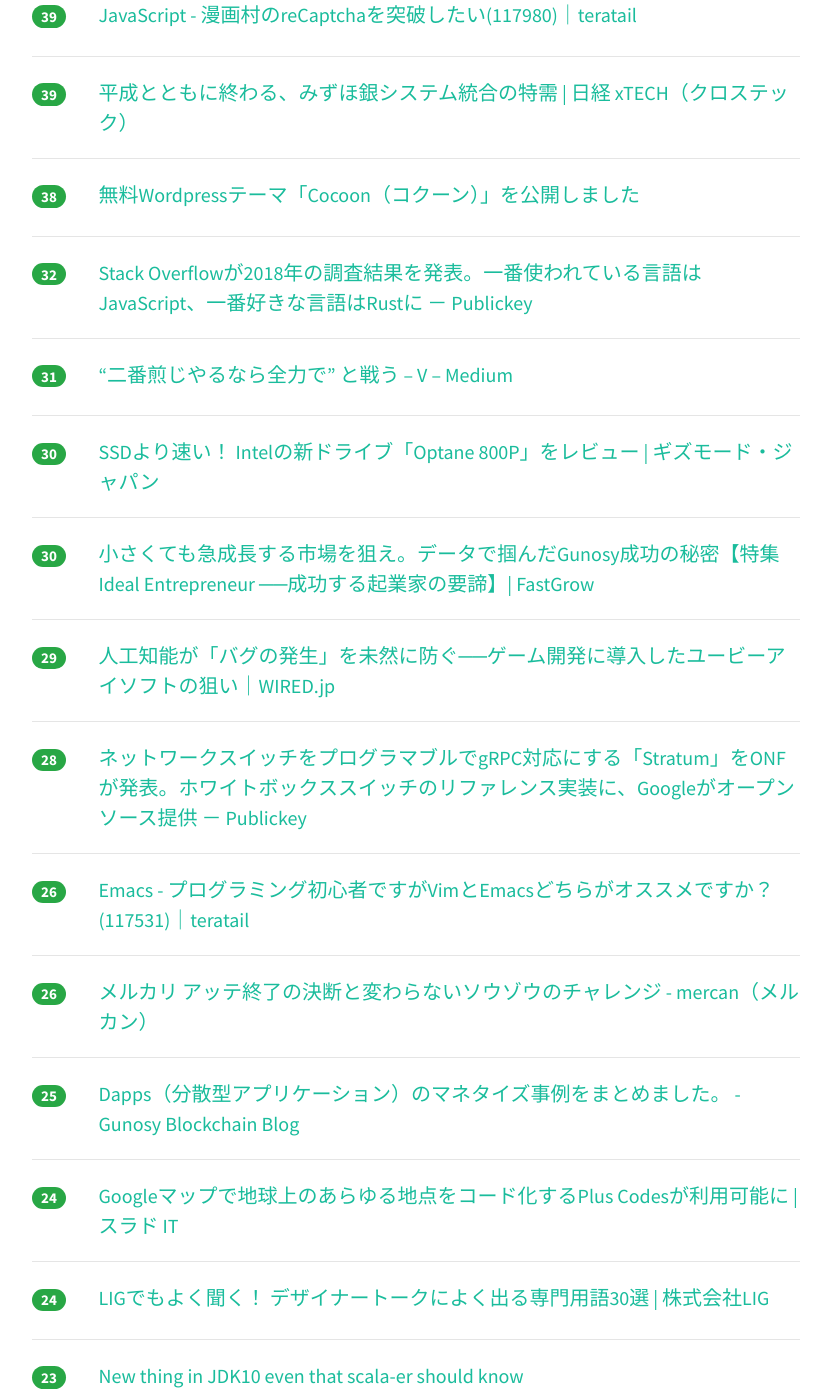
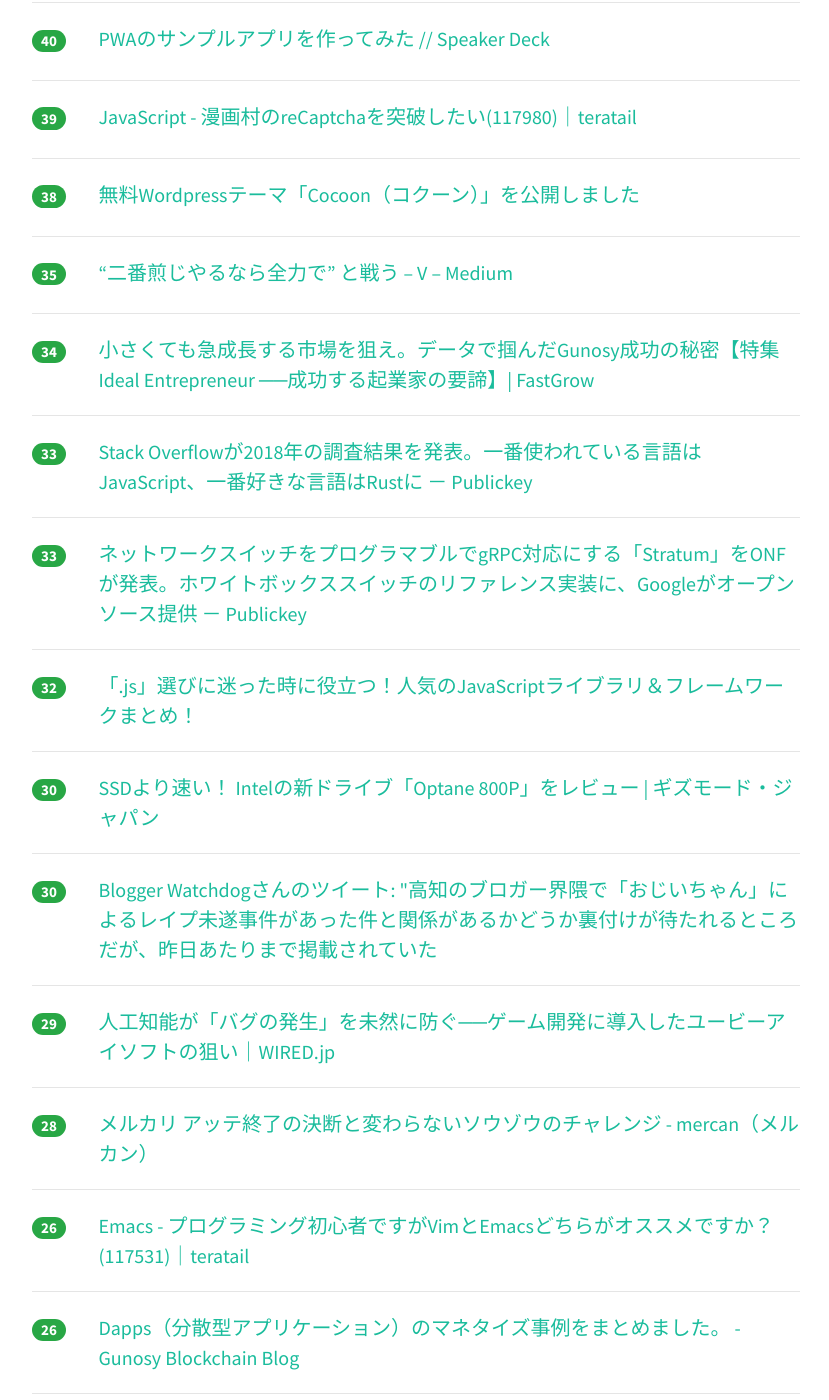
Before and after one commit to yatta47/hatena-matome-site, a Jekyll site: the page built from _posts/2018-03-19-hatena.md, in a window 1280 px wide and 1400 px high, scrolled down 2636 px. Shown: the whole window, without its empty margins (224-1053 px from the left). Built offline with Jekyll 4.4.1, drawn with Linux system fonts in a browser that asks for light colours; nearby versions of some CDN libraries; some of the changed text lies outside the part shown.

Commit message:
Updated 2018-03-19

```diff
--- a/_posts/2018-03-19-hatena.md
+++ b/_posts/2018-03-19-hatena.md
@@ -1,69 +1,74 @@
 ---
 layout: post
 title:  "2018-03-19 はてぶIT"
-date:   2018-03-19 20:03:28
+date:   2018-03-19 21:03:07
 tags: [it-hotentry]
 ---
-54 件のデータあり
+56 件のデータあり
 
 <hr><div class="row">
-<div class="col-1"><span class="badge badge-pill badge-success h2">522</span></div>
+<div class="col-1"><span class="badge badge-pill badge-success h2">539</span></div>
 <div class="col-11"><a href='http://hagex.hatenadiary.jp/entry/2018/03/19/032731' target='_blank'>田端信太郎氏による「#ZOZOTOWN春の乞食祭り」が開催される - Hagex-day info</a></div>
 </div>
 <hr>
 <div class="row">
-<div class="col-1"><span class="badge badge-pill badge-success h2">336</span></div>
+<div class="col-1"><span class="badge badge-pill badge-success h2">371</span></div>
+<div class="col-11"><a href='http://nein37.hatenablog.com/entry/2018/03/19/010720' target='_blank'>Android開発をする上で知っておいてほしいなと思うこと - こやまカニ大好き</a></div>
+</div>
+<hr>
+<div class="row">
+<div class="col-1"><span class="badge badge-pill badge-success h2">344</span></div>
 <div class="col-11"><a href='https://note.mu/konpyu/n/n694491cd9e80' target='_blank'>すべてをjsにまとめる思想を理解する - webpackハンズオンシリーズ｜こんぴゅ｜note</a></div>
 </div>
 <hr>
 <div class="row">
-<div class="col-1"><span class="badge badge-pill badge-success h2">332</span></div>
-<div class="col-11"><a href='http://nein37.hatenablog.com/entry/2018/03/19/010720' target='_blank'>Android開発をする上で知っておいてほしいなと思うこと - こやまカニ大好き</a></div>
-</div>
-<hr>
-<div class="row">
-<div class="col-1"><span class="badge badge-pill badge-success h2">293</span></div>
+<div class="col-1"><span class="badge badge-pill badge-success h2">317</span></div>
 <div class="col-11"><a href='https://qiita.com/sugiyamath/items/69047b6667256034fa5e' target='_blank'>形態素解析ツールの比較 (NLP2018) - Qiita</a></div>
 </div>
 <hr>
 <div class="row">
-<div class="col-1"><span class="badge badge-pill badge-success h2">287</span></div>
+<div class="col-1"><span class="badge badge-pill badge-success h2">292</span></div>
 <div class="col-11"><a href='http://www.kunst1080.net/entry/2018/03/18/225102' target='_blank'>DockerでXサーバを動かしてGUIを直接表示する - くんすとの備忘録</a></div>
 </div>
 <hr>
 <div class="row">
-<div class="col-1"><span class="badge badge-pill badge-success h2">253</span></div>
+<div class="col-1"><span class="badge badge-pill badge-success h2">265</span></div>
 <div class="col-11"><a href='https://internet.watch.impress.co.jp/docs/column/shimizu/1110337.html' target='_blank'>「AI」すごいぜ！　メールから自動で請求書作成にノンプログラミングでチャレンジした話【イニシャルB】 - INTERNET Watch</a></div>
 </div>
 <hr>
 <div class="row">
-<div class="col-1"><span class="badge badge-pill badge-success h2">212</span></div>
+<div class="col-1"><span class="badge badge-pill badge-success h2">224</span></div>
+<div class="col-11"><a href='https://note.mu/marketing/n/nd7f1c6292667' target='_blank'>女子高生が語る「LINEからインスタDM」に会話の途中で移動する理由。用途における「メッセージアプリの分散化」と受験期にスナチャがつかわれる話。｜アプリマーケティング研究所｜note</a></div>
+</div>
+<hr>
+<div class="row">
+<div class="col-1"><span class="badge badge-pill badge-success h2">213</span></div>
 <div class="col-11"><a href='http://kabumatome.doorblog.jp/archives/65910918.html' target='_blank'>情報を最速で伝える岡三マン、政治的発言のノイズ増加が市場参加者に不評 : 市況かぶ全力２階建</a></div>
 </div>
 <hr>
 <div class="row">
-<div class="col-1"><span class="badge badge-pill badge-success h2">179</span></div>
-<div class="col-11"><a href='https://note.mu/marketing/n/nd7f1c6292667' target='_blank'>女子高生が語る「LINEからインスタDM」に会話の途中で移動する理由。用途における「メッセージアプリの分散化」と受験期にスナチャがつかわれる話。｜アプリマーケティング研究所｜note</a></div>
-</div>
-<hr>
-<div class="row">
-<div class="col-1"><span class="badge badge-pill badge-success h2">165</span></div>
+<div class="col-1"><span class="badge badge-pill badge-success h2">169</span></div>
 <div class="col-11"><a href='http://blog.rokuzeudon.com/entry/textlint-app-install' target='_blank'>ブログ投稿前の文章チェックに、無料のアプリtextlint-appが便利です - LOGzeudon</a></div>
 </div>
 <hr>
 <div class="row">
-<div class="col-1"><span class="badge badge-pill badge-success h2">101</span></div>
+<div class="col-1"><span class="badge badge-pill badge-success h2">122</span></div>
 <div class="col-11"><a href='https://coliss.com/articles/build-websites/operation/css/css-quirks-oddities-and-advanced-tips.html' target='_blank'>CSSの作業効率がアップする、少し高度な使い方のまとめ | コリス</a></div>
 </div>
 <hr>
 <div class="row">
-<div class="col-1"><span class="badge badge-pill badge-success h2">66</span></div>
-<div class="col-11"><a href='http://www.itmedia.co.jp/news/articles/1803/19/news056.html' target='_blank'>東大松尾研、データサイエンティスト育成講座の演習を無料公開 - ITmedia NEWS</a></div>
+<div class="col-1"><span class="badge badge-pill badge-success h2">78</span></div>
+<div class="col-11"><a href='http://www.itmedia.co.jp/news/articles/1803/19/news079.html' target='_blank'>Alexa居酒屋、実証実験開始　音声で注文受付　「以上で」で確定 - ITmedia NEWS</a></div>
 </div>
 <hr>
 <div class="row">
-<div class="col-1"><span class="badge badge-pill badge-success h2">66</span></div>
+<div class="col-1"><span class="badge badge-pill badge-success h2">71</span></div>
 <div class="col-11"><a href='http://blog.cybozu.io/entry/2018/03/19/080000' target='_blank'>サイボウズのログ基盤 2018年版 - Cybozu Inside Out | サイボウズエンジニアのブログ</a></div>
+</div>
+<hr>
+<div class="row">
+<div class="col-1"><span class="badge badge-pill badge-success h2">69</span></div>
+<div class="col-11"><a href='http://www.itmedia.co.jp/news/articles/1803/19/news056.html' target='_blank'>東大松尾研、データサイエンティスト育成講座の演習を無料公開 - ITmedia NEWS</a></div>
 </div>
 <hr>
 <div class="row">
@@ -72,13 +77,18 @@ tags: [it-hotentry]
 </div>
 <hr>
 <div class="row">
-<div class="col-1"><span class="badge badge-pill badge-success h2">58</span></div>
-<div class="col-11"><a href='https://qiita.com/osyoyu/items/80cf6441a0c33459791d' target='_blank'>nginx に実装された gRPC サポートを試してみる - Qiita</a></div>
+<div class="col-1"><span class="badge badge-pill badge-success h2">65</span></div>
+<div class="col-11"><a href='http://techblog.scouter.co.jp/entry/2018/03/19/115229' target='_blank'>Web サイト制作にこそ Nuxt.js がベストマッチである理由 - SCOUTER開発者ブログ</a></div>
+</div>
+<hr>
+<div class="row">
+<div class="col-1"><span class="badge badge-pill badge-success h2">64</span></div>
+<div class="col-11"><a href='https://qiita.com/Akira-Isegawa/items/45eaceb6c4c4cb7ef70d' target='_blank'>エンジニアの成長を阻む7つのパターン（まとめ記事） - Qiita</a></div>
 </div>
 <hr>
 <div class="row">
 <div class="col-1"><span class="badge badge-pill badge-success h2">58</span></div>
-<div class="col-11"><a href='http://techblog.scouter.co.jp/entry/2018/03/19/115229' target='_blank'>Web サイト制作にこそ Nuxt.js がベストマッチである理由 - SCOUTER開発者ブログ</a></div>
+<div class="col-11"><a href='https://qiita.com/osyoyu/items/80cf6441a0c33459791d' target='_blank'>nginx に実装された gRPC サポートを試してみる - Qiita</a></div>
 </div>
 <hr>
 <div class="row">
@@ -87,18 +97,18 @@ tags: [it-hotentry]
 </div>
 <hr>
 <div class="row">
-<div class="col-1"><span class="badge badge-pill badge-success h2">54</span></div>
-<div class="col-11"><a href='http://www.itmedia.co.jp/news/articles/1803/19/news079.html' target='_blank'>Alexa居酒屋、実証実験開始　音声で注文受付　「以上で」で確定 - ITmedia NEWS</a></div>
-</div>
-<hr>
-<div class="row">
-<div class="col-1"><span class="badge badge-pill badge-success h2">50</span></div>
+<div class="col-1"><span class="badge badge-pill badge-success h2">57</span></div>
 <div class="col-11"><a href='http://uxmilk.jp/71610' target='_blank'>見落とされがちなアカウント概念のデザイン | UX MILK</a></div>
 </div>
 <hr>
 <div class="row">
-<div class="col-1"><span class="badge badge-pill badge-success h2">50</span></div>
-<div class="col-11"><a href='https://qiita.com/Akira-Isegawa/items/45eaceb6c4c4cb7ef70d' target='_blank'>エンジニアの成長を阻む7つのパターン（まとめ記事） - Qiita</a></div>
+<div class="col-1"><span class="badge badge-pill badge-success h2">52</span></div>
+<div class="col-11"><a href='https://career.levtech.jp/guide/knowhow/article/386/' target='_blank'>アプリ開発が怖いほど楽になる「Firebase」を徹底解説！【初心者向け】</a></div>
+</div>
+<hr>
+<div class="row">
+<div class="col-1"><span class="badge badge-pill badge-success h2">48</span></div>
+<div class="col-11"><a href='http://twitter.com/hiromitsutakagi/status/975403408994721792' target='_blank'>Hiromitsu Takagiさんのツイート: "この人、専門は何なの？ この前もNISCのイベントで基調講演に出ていたので見てみたが、セキュリティとセーフティの区別すら付いてないど素人ぶりだったが。</a></div>
 </div>
 <hr>
 <div class="row">
@@ -107,18 +117,13 @@ tags: [it-hotentry]
 </div>
 <hr>
 <div class="row">
-<div class="col-1"><span class="badge badge-pill badge-success h2">47</span></div>
-<div class="col-11"><a href='http://twitter.com/hiromitsutakagi/status/975403408994721792' target='_blank'>Hiromitsu Takagiさんのツイート: "この人、専門は何なの？ この前もNISCのイベントで基調講演に出ていたので見てみたが、セキュリティとセーフティの区別すら付いてないど素人ぶりだったが。</a></div>
+<div class="col-1"><span class="badge badge-pill badge-success h2">46</span></div>
+<div class="col-11"><a href='http://weblab.t.u-tokyo.ac.jp/gci_contents/' target='_blank'>グローバル消費インテリジェンス寄附講座演習コンテンツ 公開ページ | 東京大学松尾研究室 - Matsuo Lab</a></div>
 </div>
 <hr>
 <div class="row">
-<div class="col-1"><span class="badge badge-pill badge-success h2">45</span></div>
-<div class="col-11"><a href='https://career.levtech.jp/guide/knowhow/article/386/' target='_blank'>アプリ開発が怖いほど楽になる「Firebase」を徹底解説！【初心者向け】</a></div>
-</div>
-<hr>
-<div class="row">
-<div class="col-1"><span class="badge badge-pill badge-success h2">41</span></div>
-<div class="col-11"><a href='http://weblab.t.u-tokyo.ac.jp/gci_contents/' target='_blank'>グローバル消費インテリジェンス寄附講座演習コンテンツ 公開ページ | 東京大学松尾研究室 - Matsuo Lab</a></div>
+<div class="col-1"><span class="badge badge-pill badge-success h2">40</span></div>
+<div class="col-11"><a href='http://tech.nikkeibp.co.jp/atcl/nxt/column/18/00138/031100028/' target='_blank'>平成とともに終わる、みずほ銀システム統合の特需 | 日経 xTECH（クロステック）</a></div>
 </div>
 <hr>
 <div class="row">
@@ -132,23 +137,33 @@ tags: [it-hotentry]
 </div>
 <hr>
 <div class="row">
-<div class="col-1"><span class="badge badge-pill badge-success h2">39</span></div>
-<div class="col-11"><a href='http://tech.nikkeibp.co.jp/atcl/nxt/column/18/00138/031100028/' target='_blank'>平成とともに終わる、みずほ銀システム統合の特需 | 日経 xTECH（クロステック）</a></div>
-</div>
-<hr>
-<div class="row">
 <div class="col-1"><span class="badge badge-pill badge-success h2">38</span></div>
 <div class="col-11"><a href='https://nelog.jp/cocoon' target='_blank'>無料Wordpressテーマ「Cocoon（コクーン）」を公開しました</a></div>
 </div>
 <hr>
 <div class="row">
-<div class="col-1"><span class="badge badge-pill badge-success h2">32</span></div>
+<div class="col-1"><span class="badge badge-pill badge-success h2">35</span></div>
+<div class="col-11"><a href='https://medium.com/@voluntas/235b66969160' target='_blank'>“二番煎じやるなら全力で” と戦う – V – Medium</a></div>
+</div>
+<hr>
+<div class="row">
+<div class="col-1"><span class="badge badge-pill badge-success h2">34</span></div>
+<div class="col-11"><a href='https://www.fastgrow.jp/articles/gunosy-fukushima' target='_blank'>小さくても急成長する市場を狙え。データで掴んだGunosy成功の秘密【特集 Ideal Entrepreneur ──成功する起業家の要諦】| FastGrow</a></div>
+</div>
+<hr>
+<div class="row">
+<div class="col-1"><span class="badge badge-pill badge-success h2">33</span></div>
 <div class="col-11"><a href='http://www.publickey1.jp/blog/18/stack_overflow2018javascriptrust.html' target='_blank'>Stack Overflowが2018年の調査結果を発表。一番使われている言語はJavaScript、一番好きな言語はRustに － Publickey</a></div>
 </div>
 <hr>
 <div class="row">
-<div class="col-1"><span class="badge badge-pill badge-success h2">31</span></div>
-<div class="col-11"><a href='https://medium.com/@voluntas/235b66969160' target='_blank'>“二番煎じやるなら全力で” と戦う – V – Medium</a></div>
+<div class="col-1"><span class="badge badge-pill badge-success h2">33</span></div>
+<div class="col-11"><a href='http://www.publickey1.jp/blog/18/grpcstratumonfgoogle.html' target='_blank'>ネットワークスイッチをプログラマブルでgRPC対応にする「Stratum」をONFが発表。ホワイトボックススイッチのリファレンス実装に、Googleがオープンソース提供 － Publickey</a></div>
+</div>
+<hr>
+<div class="row">
+<div class="col-1"><span class="badge badge-pill badge-success h2">32</span></div>
+<div class="col-11"><a href='https://career.levtech.jp/guide/knowhow/article/387/' target='_blank'>「.js」選びに迷った時に役立つ！人気のJavaScriptライブラリ＆フレームワークまとめ！</a></div>
 </div>
 <hr>
 <div class="row">
@@ -158,7 +173,7 @@ tags: [it-hotentry]
 <hr>
 <div class="row">
 <div class="col-1"><span class="badge badge-pill badge-success h2">30</span></div>
-<div class="col-11"><a href='https://www.fastgrow.jp/articles/gunosy-fukushima' target='_blank'>小さくても急成長する市場を狙え。データで掴んだGunosy成功の秘密【特集 Ideal Entrepreneur ──成功する起業家の要諦】| FastGrow</a></div>
+<div class="col-11"><a href='http://twitter.com/problogger_jp/status/975592312133709824' target='_blank'>Blogger Watchdogさんのツイート: "高知のブロガー界隈で「おじいちゃん」によるレイプ未遂事件があった件と関係があるかどうか裏付けが待たれるところだが、昨日あたりまで掲載されていた</a></div>
 </div>
 <hr>
 <div class="row">
@@ -168,7 +183,7 @@ tags: [it-hotentry]
 <hr>
 <div class="row">
 <div class="col-1"><span class="badge badge-pill badge-success h2">28</span></div>
-<div class="col-11"><a href='http://www.publickey1.jp/blog/18/grpcstratumonfgoogle.html' target='_blank'>ネットワークスイッチをプログラマブルでgRPC対応にする「Stratum」をONFが発表。ホワイトボックススイッチのリファレンス実装に、Googleがオープンソース提供 － Publickey</a></div>
+<div class="col-11"><a href='http://mercan.mercari.com/entry/2018/03/19/121649' target='_blank'>メルカリ アッテ終了の決断と変わらないソウゾウのチャレンジ - mercan（メルカン）</a></div>
 </div>
 <hr>
 <div class="row">
@@ -178,12 +193,12 @@ tags: [it-hotentry]
 <hr>
 <div class="row">
 <div class="col-1"><span class="badge badge-pill badge-success h2">26</span></div>
-<div class="col-11"><a href='http://mercan.mercari.com/entry/2018/03/19/121649' target='_blank'>メルカリ アッテ終了の決断と変わらないソウゾウのチャレンジ - mercan（メルカン）</a></div>
+<div class="col-11"><a href='http://blockchain.gunosy.io/entry/dapps-monetize' target='_blank'>Dapps（分散型アプリケーション）のマネタイズ事例をまとめました。 - Gunosy Blockchain Blog</a></div>
 </div>
 <hr>
 <div class="row">
 <div class="col-1"><span class="badge badge-pill badge-success h2">25</span></div>
-<div class="col-11"><a href='http://blockchain.gunosy.io/entry/dapps-monetize' target='_blank'>Dapps（分散型アプリケーション）のマネタイズ事例をまとめました。 - Gunosy Blockchain Blog</a></div>
+<div class="col-11"><a href='https://anond.hatelabo.jp/20180319170845' target='_blank'>iPhoneXにした</a></div>
 </div>
 <hr>
 <div class="row">
@@ -202,6 +217,11 @@ tags: [it-hotentry]
 </div>
 <hr>
 <div class="row">
+<div class="col-1"><span class="badge badge-pill badge-success h2">23</span></div>
+<div class="col-11"><a href='https://dev.classmethod.jp/cloud/aws/operational-event-on-aws/' target='_blank'>AWS特有の運用イベントまとめ（非障害系） ｜ Developers.IO</a></div>
+</div>
+<hr>
+<div class="row">
 <div class="col-1"><span class="badge badge-pill badge-success h2">22</span></div>
 <div class="col-11"><a href='https://www.danshihack.com/2018/03/18/junp/macapp_cheatsheet.html' target='_blank'>「CheetSheet」でMacのショートカットは完璧！使用中のアプリのショートカットを表示してくれる神アプリ | 男子ハック</a></div>
 </div>
@@ -212,13 +232,8 @@ tags: [it-hotentry]
 </div>
 <hr>
 <div class="row">
-<div class="col-1"><span class="badge badge-pill badge-success h2">21</span></div>
+<div class="col-1"><span class="badge badge-pill badge-success h2">22</span></div>
 <div class="col-11"><a href='https://togetter.com/li/1210001' target='_blank'>無断欠勤の多いスタッフがいたので徐々に週の出勤日を減らしていったら『週4日』で無断欠勤がなくなった「人は変わらないと割り切り、システムやルールを変えた方がうまく行く」 - Toget</a></div>
-</div>
-<hr>
-<div class="row">
-<div class="col-1"><span class="badge badge-pill badge-success h2">21</span></div>
-<div class="col-11"><a href='http://twitter.com/problogger_jp/status/975592312133709824' target='_blank'>Blogger Watchdogさんのツイート: "高知のブロガー界隈で「おじいちゃん」によるレイプ未遂事件があった件と関係があるかどうか裏付けが待たれるところだが、昨日あたりまで掲載されていた</a></div>
 </div>
 <hr>
 <div class="row">
@@ -237,8 +252,8 @@ tags: [it-hotentry]
 </div>
 <hr>
 <div class="row">
-<div class="col-1"><span class="badge badge-pill badge-success h2">18</span></div>
-<div class="col-11"><a href='https://anond.hatelabo.jp/20180319170845' target='_blank'>iPhoneXにした</a></div>
+<div class="col-1"><span class="badge badge-pill badge-success h2">19</span></div>
+<div class="col-11"><a href='https://anagrams.jp/blog/sem-circumstances-of-korea-you-do-not-know/' target='_blank'>知っているようで知らない韓国のサーチエンジンマーケティング事情｜アナグラム株式会社</a></div>
 </div>
 <hr>
 <div class="row">
@@ -263,11 +278,6 @@ tags: [it-hotentry]
 <hr>
 <div class="row">
 <div class="col-1"><span class="badge badge-pill badge-success h2">16</span></div>
-<div class="col-11"><a href='https://dev.classmethod.jp/cloud/aws/operational-event-on-aws/' target='_blank'>AWS特有の運用イベントまとめ（非障害系） ｜ Developers.IO</a></div>
-</div>
-<hr>
-<div class="row">
-<div class="col-1"><span class="badge badge-pill badge-success h2">16</span></div>
 <div class="col-11"><a href='https://pc.watch.impress.co.jp/docs/news/1112420.html' target='_blank'>Windows 10が「HEIF」フォーマットの画像表示に対応 - PC Watch</a></div>
 </div>
 <hr>
```
